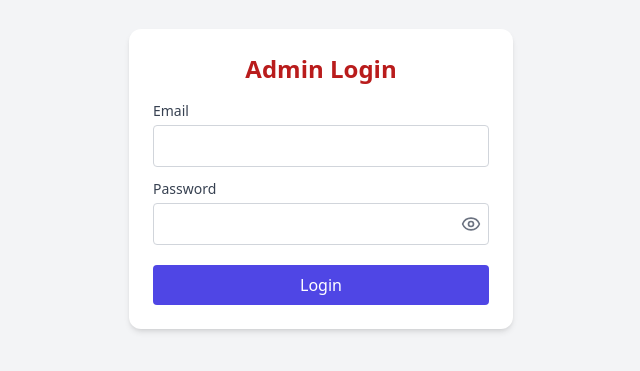
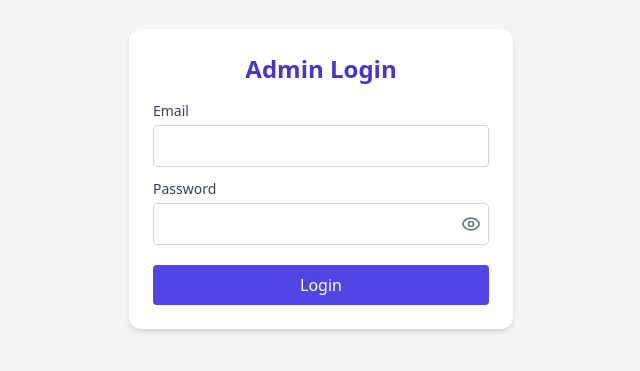
Before and after one commit to temitope-israel/smooth-ride-motorcycles, a Next.js app: page /admin/login in a window 1280 px wide. Shown: the part 221-592 px from the top of the page, without its empty margins (319-959 px from the left). Built offline with nearby package versions, Linux system fonts and the light colour scheme.

Commit message:
Fixed Text color

```diff
--- a/pages/admin/login.tsx
+++ b/pages/admin/login.tsx
@@ -53,12 +53,12 @@ export default function AdminLogin() {
         onSubmit={handleLogin}
         className="bg-white p-6 rounded-xl shadow-md w-full max-w-sm"
       >
-        <h2 className="text-2xl font-bold mb-4 text-center text-red-700">
+        <h2 className="text-2xl font-bold mb-4 text-center text-indigo-700">
           Admin Login
         </h2>
 
         {error && (
-          <p className="text-red-600 mb-3 text-center text-sm font-medium">
+          <p className="text-indigo-600 mb-3 text-center text-sm font-medium">
             {error}
           </p>
         )}
```
